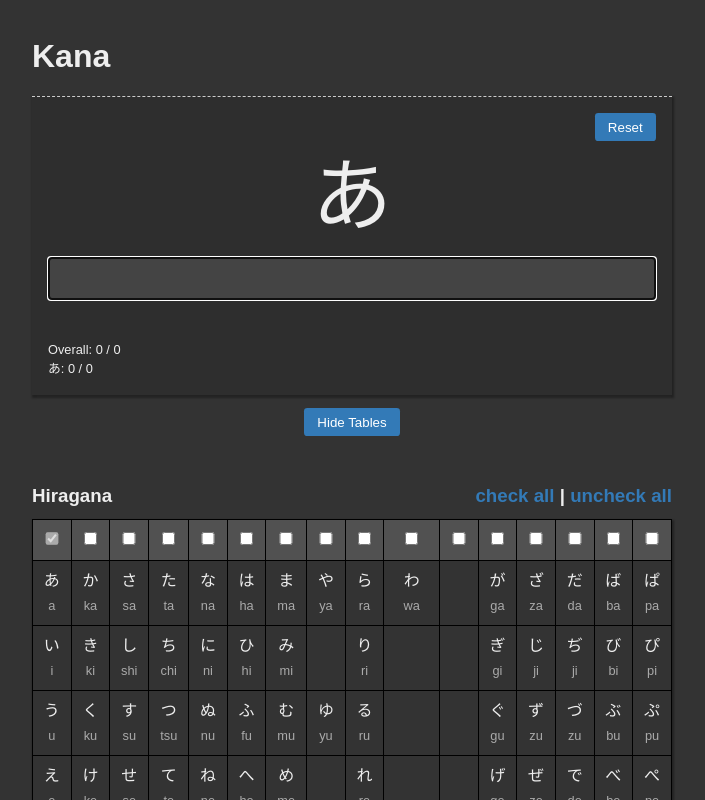
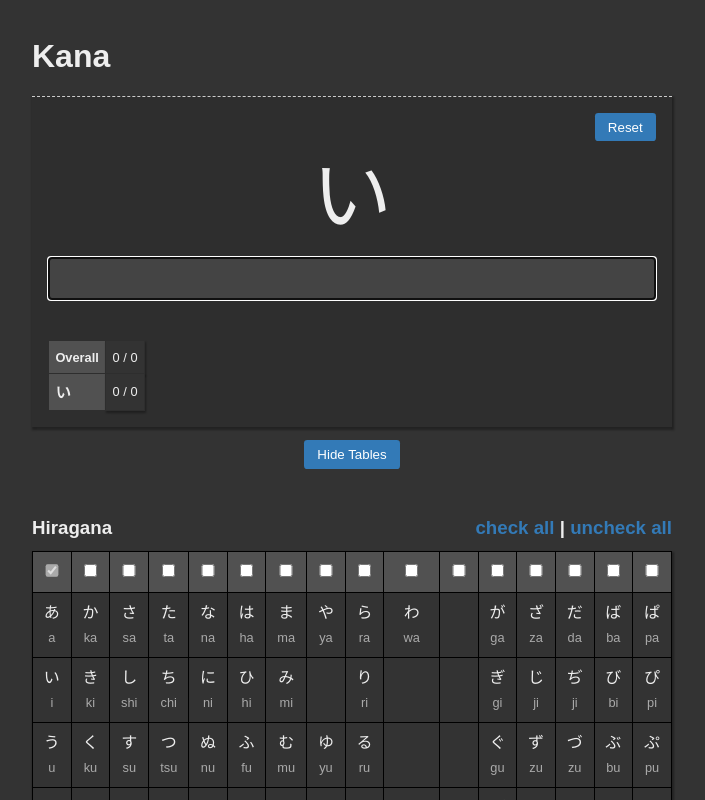
Before and after one commit to Californ1a/learn-kana, a Vue app: page / in a window 1280 px wide. Shown: the top 800 px of the page, without its empty margins (288-993 px from the left). Built offline with nearby package versions, Linux system fonts and the light colour scheme.

Commit message:
initial weighted selection

```diff
--- a/src/App.vue
+++ b/src/App.vue
@@ -16,12 +16,21 @@
 				<p id="message-text">{{ message || '&nbsp;' }}</p>
 			</div>
 			<div id="stats">
-				<p id="stats-text" title="Correct / Total">
-					<span class="stat-label">Overall: </span><span class="correct">{{ store.stats.correct }}</span> / <span class="total">{{ store.stats.total }}</span> <sup v-if="store.stats.total" class="percent" :style="{ color: getPercentColor }">({{ percent }}%)</sup>
-				</p>
-				<p id="kana-stats" v-if="store.selectedKana.kana">
-					<span class="stat-label">{{ store.selectedKana.kana }}: </span><span class="correct">{{ store.stats[store.selectedKana.kana]?.correct || 0 }}</span> / <span class="total">{{ store.stats[store.selectedKana.kana]?.seen || 0 }}</span> <sup v-if="store.stats[store.selectedKana.kana]?.seen" class="percent" :style="{ color: getKanaPercentColor }">({{ (store.stats[store.selectedKana.kana].correct / store.stats[store.selectedKana.kana].seen * 100).toFixed(2) }}%)</sup>
-				</p>
+				<table title="Correct / Total">
+					<tbody>
+						<StatRow
+							label="Overall"
+							:correct="store.stats.correct"
+							:seen="store.stats.total" />
+						<StatRow
+							v-if="store.selectedKana.kana"
+							id="kana-stats"
+							:label="store.selectedKana.kana"
+							:correct="store.getCurrentKanaStats()?.correct"
+							:seen="store.getCurrentKanaStats()?.seen"
+							:weight="store.getCurrentKanaStats()?.weight" />
+					</tbody>
+				</table>
 			</div>
 		</div>
 		<div id="options">
@@ -41,6 +50,7 @@
 
 <script setup>
 import KanaTable from './components/KanaTable.vue';
+import StatRow from './components/StatRow.vue';
 import { onMounted, ref, computed, watch } from 'vue';
 import { useStore } from './stores/store.js';
 
@@ -65,7 +75,7 @@ async function kanaInput() {
 		if (message.value === '') {
 			store.stats.total++;
 			store.stats.correct++;
-			const kanaStats = store.stats[store.selectedKana.kana];
+			const kanaStats = store.getCurrentKanaStats();
 			if (kanaStats?.correct) {
 				kanaStats.correct++;
 			} else if (kanaStats) {
@@ -74,7 +84,7 @@ async function kanaInput() {
 				store.stats[store.selectedKana.kana] = { correct: 1 };
 			}
 		}
-		store.selectRandomKana(!incorrect);
+		store.selectWeightedKana(!incorrect);
 		store.startTime = Date.now();
 		kanaInputText.value = '';
 		incorrect = false;
@@ -89,7 +99,7 @@ async function kanaInput() {
 		if (message.value) return;
 		store.stats.total++;
 		incorrect = true;
-		const kanaStats = store.stats[store.selectedKana.kana];
+		const kanaStats = store.getCurrentKanaStats();
 		if (kanaStats?.seen) {
 			kanaStats.seen++;
 		} else if (kanaStats) {
@@ -124,60 +134,8 @@ function focusInput() {
 	kanaInputElem.value.focus();
 }
 
-const percent = computed(() => ((store.stats.correct / store.stats.total) * 100).toFixed(2));
-
-function interpolateColor(color1, color2, factor) {
-	const result = color1.slice();
-	for (let i = 0; i < 3; i++) {
-		result[i] = Math.round(color1[i] + factor * (color2[i] - color1[i]));
-	}
-	return result;
-}
-
-function getColor(percentVal) {
-	const colors = [
-		{ threshold: 0, color: [255, 0, 0] }, // red
-		{ threshold: 50, color: [165, 42, 42] }, // brown
-		{ threshold: 60, color: [255, 165, 0] }, // orange
-		{ threshold: 70, color: [255, 255, 0] }, // yellow
-		{ threshold: 80, color: [255, 192, 203] }, // pink
-		{ threshold: 90, color: [0, 255, 255] }, // cyan
-		{ threshold: 100, color: [0, 255, 0] }, // green
-	];
-
-	let lowerColor, upperColor;
-	for (let i = 0; i < colors.length - 1; i++) {
-		if (percentVal >= colors[i].threshold && percentVal <= colors[i + 1].threshold) {
-			lowerColor = colors[i];
-			upperColor = colors[i + 1];
-			break;
-		}
-	}
-
-	if (!lowerColor) {
-		// If the percent is above 100%, return the last color
-		return `rgb(${colors[colors.length - 1].color.join(', ')})`;
-	}
-
-	const range = upperColor.threshold - lowerColor.threshold;
-	const factor = (percentVal - lowerColor.threshold) / range;
-	const interpolatedColor = interpolateColor(lowerColor.color, upperColor.color, factor);
-
-	return `rgb(${interpolatedColor.join(', ')})`;
-}
-
-const getPercentColor = computed(() => {
-	const percentVal = (store.stats.correct / store.stats.total) * 100;
-	return getColor(percentVal);
-});
-
-const getKanaPercentColor = computed(() => {
-	const percentVal = (store.stats[store.selectedKana.kana].correct / store.stats[store.selectedKana.kana].seen) * 100;
-	return getColor(percentVal);
-})
-
 onMounted(() => {
-	store.selectRandomKana();
+	store.selectWeightedKana();
 	focusInput();
 });
 </script>
@@ -196,7 +154,7 @@ onMounted(() => {
 	padding: 1em;
 	border-top: 1px dashed #ccc;
 	background-color: rgba(0, 0, 0, 0.1);
-	box-shadow: 1px 2px 2px 1px rgba(0, 0, 0, 0.12), 1px 2px 2px 1px rgba(0, 0, 0, 0.24);
+	box-shadow: var(--box-shadow);
 }
 
 #kana-text {
@@ -238,11 +196,6 @@ onMounted(() => {
 	text-align: center;
 }
 
-#stats-text,
-#kana-stats {
-	font-size: 0.8em;
-}
-
 .percent {
 	font-size: 0.85em;
 }
@@ -256,4 +209,14 @@ onMounted(() => {
 	top: 0;
 	right: 0;
 }
+
+#stats table {
+	border: none;
+	width: fit-content;
+	font-size: 0.8em;
+}
+
+:deep(#kana-stats) .stat-label {
+	font-size: 1.2em;
+}
 </style>
--- a/src/components/KanaTable.vue
+++ b/src/components/KanaTable.vue
@@ -111,7 +111,7 @@ onMounted(() => {
 }
 
 table {
-	box-shadow: 1px 2px 2px 1px rgba(0, 0, 0, 0.12), 1px 2px 2px 1px rgba(0, 0, 0, 0.24);
+	box-shadow: var(--box-shadow);
 }
 
 table,
--- /dev/null
+++ b/src/components/StatRow.vue
@@ -0,0 +1,112 @@
+<template>
+	<tr>
+		<th>
+			<span class="stat-label">{{ label }}</span>
+		</th>
+		<td>
+			<span class="correct">{{ (correct || 0).toLocaleString() }}</span> / <span class="total">{{ (seen || 0).toLocaleString() }}</span> <span :class="(weight) ? 'script' : ''"><sup v-if="seen" class="percent" :style="{ color: getPercentColor }">({{ percent.toFixed(2) }}%)</sup><sub v-if="weight" class="weight">({{ weight.toFixed(2) }})</sub></span>
+		</td>
+	</tr>
+</template>
+
+<script setup>
+import { computed } from 'vue';
+
+const props = defineProps({
+	label: {
+		type: String,
+		required: true
+	},
+	correct: {
+		type: Number,
+		required: false,
+		default: 0
+	},
+	seen: {
+		type: Number,
+		required: false,
+		default: 0
+	},
+	weight: {
+		type: Number,
+		required: false,
+		default: 0
+	}
+});
+
+const percent = computed(() => (props.correct / props.seen * 100));
+
+function interpolateColor(color1, color2, factor) {
+	const result = color1.slice();
+	for (let i = 0; i < 3; i++) {
+		result[i] = Math.round(color1[i] + factor * (color2[i] - color1[i]));
+	}
+	return result;
+}
+
+function getColor(percentVal) {
+	const colors = [
+		{ threshold: 0, color: [255, 0, 0] }, // red
+		{ threshold: 50, color: [165, 42, 42] }, // brown
+		{ threshold: 60, color: [255, 165, 0] }, // orange
+		{ threshold: 70, color: [255, 255, 0] }, // yellow
+		{ threshold: 80, color: [255, 192, 203] }, // pink
+		{ threshold: 90, color: [0, 255, 255] }, // cyan
+		{ threshold: 100, color: [0, 255, 0] }, // green
+	];
+
+	let lowerColor, upperColor;
+	for (let i = 0; i < colors.length - 1; i++) {
+		if (percentVal >= colors[i].threshold && percentVal <= colors[i + 1].threshold) {
+			lowerColor = colors[i];
+			upperColor = colors[i + 1];
+			break;
+		}
+	}
+
+	if (!lowerColor) {
+		// If the percent is above 100%, return the last color
+		return `rgb(${colors[colors.length - 1].color.join(', ')})`;
+	}
+
+	const range = upperColor.threshold - lowerColor.threshold;
+	const factor = (percentVal - lowerColor.threshold) / range;
+	const interpolatedColor = interpolateColor(lowerColor.color, upperColor.color, factor);
+
+	return `rgb(${interpolatedColor.join(', ')})`;
+}
+
+const getPercentColor = computed(() => {
+	return getColor(percent.value);
+});
+</script>
+
+<style scoped>
+#stats td {
+	border: 1px solid var(--dark-color);
+	background-color: var(--background-color);
+	box-shadow: var(--box-shadow);
+}
+
+#stats th {
+	border: 1px solid var(--dark-color);
+}
+
+.script {
+	position: relative;
+}
+
+.script sup,
+.script sub {
+	position: absolute;
+	left: 0.5em;
+}
+
+.script sup {
+	top: -0.6em;
+}
+
+.script sub {
+	top: 0.5em;
+}
+</style>
--- a/src/stores/store.js
+++ b/src/stores/store.js
@@ -11,6 +11,11 @@ export const useStore = defineStore('store', () => {
 	stats.value.correct = 0;
 	const startTime = ref(null);
 
+	function getCurrentKanaStats() {
+		if (!stats.value[selectedKana.value?.kana]) return null;
+		return stats.value[selectedKana.value.kana];
+	}
+
 	function getEnabledKanas() {
 		const sections = enabledKanaSections.value;
 		const list = []
@@ -21,10 +26,138 @@ export const useStore = defineStore('store', () => {
 			list.push(...kanaGroups.filter(kana => kana && kana.kana !== ''));
 		}
 		enabledKanas.value = list;
+		console.log(list);
 		return list;
 	}
 
-	function selectRandomKana(incrementSeen = true) {
+	function editStats(incrementSeen) {
+		if (!selectedKana.value?.kana) return;
+		const previous = stats.value[selectedKana.value.kana];
+		if (previous?.seen) {
+			if (incrementSeen) {
+				previous.seen++;
+			}
+			previous.averageTime = (previous.averageTime * (previous.seen - 1) + (Date.now() - startTime.value)) / previous.seen;
+			return;
+		}
+		if (!previous) {
+			stats.value[selectedKana.value.kana] = {
+				seen: incrementSeen ? 1 : 0,
+				averageTime: startTime.value ? Date.now() - startTime.value : 0
+			};
+			return;
+		}
+		if (incrementSeen) {
+			previous.seen = previous.seen || 1;
+		} else {
+			previous.seen = 0;
+		}
+		previous.averageTime = startTime.value ? Date.now() - startTime.value : 0;
+	}
+
+	function calculateWeight(correctPercentage, seen, averageTime) {
+		// If correctPercentage is NaN or invalid, default to 0 (assumes no correct answers yet)
+		if (isNaN(correctPercentage)) correctPercentage = 0;
+		if (correctPercentage === 1) correctPercentage = 0.99;
+		if (isNaN(seen)) seen = 0;
+		if (isNaN(averageTime)) averageTime = 1000; // Default averageTime
+
+		// return (1 - correctPercentage) + (1 / (seen + 1)) + (averageTime / 1000);
+		// return (1 - correctPercentage) + Math.exp(-seen) + (averageTime / 1000);
+		// return (1 - correctPercentage) + (1 / Math.pow(seen + 1, 2)) + (averageTime / 1000);
+		return (1 - correctPercentage) + (5 / (seen + 1)) + (averageTime / 1000);
+		// return (1 - correctPercentage) + (1 / Math.log(seen + 2)) + (averageTime / 1000);
+	}
+
+	function normalizeWeights(weightedKanas) {
+		const minWeight = 1;
+		const maxWeight = 100;
+
+		// Get the minimum and maximum weight values from the calculated weights
+		let minCalculatedWeight = Math.min(...weightedKanas.map(k => k.weight));
+		let maxCalculatedWeight = Math.max(...weightedKanas.map(k => k.weight));
+
+		return weightedKanas.map(kanaObj => {
+			// Scale the weights between minWeight and maxWeight
+			const normalizedWeight = ((kanaObj.weight - minCalculatedWeight) / (maxCalculatedWeight - minCalculatedWeight)) * (maxWeight - minWeight) + minWeight;
+			return {
+				...kanaObj,
+				weight: normalizedWeight
+			};
+		});
+	}
+
+	function selectWeightedKana(incrementSeen = true) {
+		if (enabledKanas.value.length === 0) {
+			getEnabledKanas();
+		}
+		if (enabledKanas.value.length === 0) return { kana: '', romaji: '' };
+
+		// Update stats
+		editStats(incrementSeen);
+
+		const tempList = [...enabledKanas.value.filter(kana => kana && kana.kana !== selectedKana.value.kana)];
+		if (tempList.length === 0) {
+			// probably only 'n' selected
+			tempList.push(...enabledKanas.value);
+		}
+
+		let weightedKanas = [];
+
+		for (const kanaObj of tempList) {
+			const kana = kanaObj.kana;
+			const stat = stats.value[kana];
+
+			// If kana doesn't have stats yet, give it a higher weight
+			let weight;
+			if (!stat) {
+				weight = 100;
+			} else {
+				const correctPercentage = stat.seen ? stat.correct / stat.seen : 0;
+				weight = calculateWeight(correctPercentage, stat.seen, stat.averageTime);
+			}
+
+			weightedKanas.push({ kana, weight });
+		}
+
+		// Normalize weights after calculating them
+		weightedKanas = normalizeWeights(weightedKanas);
+
+		// Calculate total weight after normalization
+		let totalWeight = weightedKanas.reduce((sum, obj) => sum + obj.weight, 0);
+
+		// Pick a kana based on normalized weights
+		const randomValue = Math.random() * totalWeight;
+		let cumulativeWeight = 0;
+
+		// Put weights into stats
+		for (const kanaObj of weightedKanas) {
+			// console.log(weights[i].kana, weights[i].weight);
+			if (!stats.value[kanaObj.kana]) {
+				stats.value[kanaObj.kana] = { weight: kanaObj.weight };
+			} else {
+				stats.value[kanaObj.kana].weight = kanaObj.weight;
+			}
+		}
+
+		console.log(stats.value);
+
+		for (const kanaObj of weightedKanas) {
+			cumulativeWeight += kanaObj.weight;
+			if (randomValue <= cumulativeWeight) {
+				const selected = tempList.find(kana => kana && kana.kana === kanaObj.kana);
+				selectedKana.value = selected;
+				return selected;
+			}
+		}
+
+		// Fallback to random selection if no kana is selected
+		const randomKana = tempList[Math.floor(Math.random() * tempList.length)];
+		selectedKana.value = randomKana;
+		return randomKana;
+	}
+
+	function selectRandomKana(incrementSeen) {
 		if (enabledKanas.value.length === 0) {
 			getEnabledKanas();
 		}
@@ -36,29 +169,7 @@ export const useStore = defineStore('store', () => {
 		}
 		const kana = tempList[Math.floor(Math.random() * tempList.length)];
 
-		if (selectedKana.value?.kana) {
-			const previous = stats.value[selectedKana.value.kana];
-			if (previous?.seen) {
-				if (incrementSeen) {
-					previous.seen++;
-				}
-				previous.averageTime = (previous.averageTime * (previous.seen - 1) + (Date.now() - startTime.value)) / previous.seen;
-			} else {
-				if (!previous) {
-					stats.value[selectedKana.value.kana] = {
-						seen: incrementSeen ? 1 : 0,
-						averageTime: startTime.value ? Date.now() - startTime.value : 0
-					};
-				} else {
-					if (incrementSeen) {
-						previous.seen = previous.seen || 1;
-					} else {
-						previous.seen = 0;
-					}
-					previous.averageTime = startTime.value ? Date.now() - startTime.value : 0;
-				}
-			}
-		}
+		editStats(incrementSeen);
 
 		selectedKana.value = kana;
 		return kana;
@@ -83,7 +194,9 @@ export const useStore = defineStore('store', () => {
 		startTime,
 		stats,
 		toggleSection,
-		selectRandomKana,
+		// selectRandomKana,
 		getEnabledKanas,
+		getCurrentKanaStats,
+		selectWeightedKana,
 	};
 });
--- a/src/style.css
+++ b/src/style.css
@@ -9,6 +9,7 @@
 	--info-color: #17a2b8;
 	--light-color: #f8f9fa;
 	--dark-color: #2e2e2e;
+	--box-shadow: 1px 2px 2px 1px rgba(0, 0, 0, 0.12), 1px 2px 2px 1px rgba(0, 0, 0, 0.24);
 }
 
 html,
```
